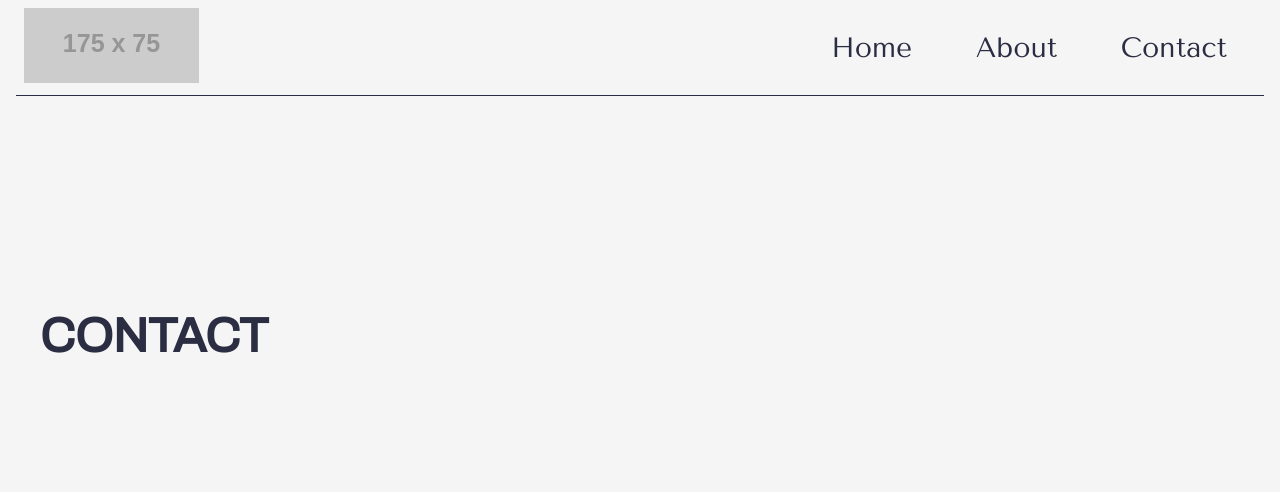
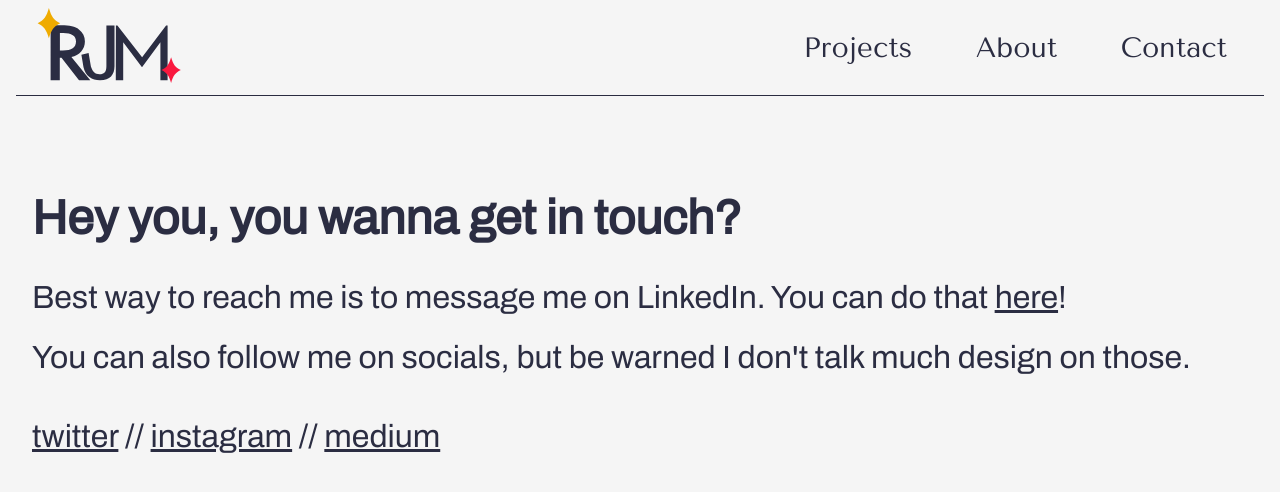
Before and after one commit to celestiiia/robyn-mackenzie, a plain HTML site: page public/contact.html in a window 1280 px wide. Drawn offline with Linux system fonts and the light colour scheme; placeholder pictures from the web are drawn by us.

Commit message:
contact update, 404 fixed

```diff
--- a/public/contact.html
+++ b/public/contact.html
@@ -12,7 +12,11 @@
     <div class="container">
       <nav class="main-nav" role="navigation">
         <div class="brand">
-          <a href="index.html"><img src="https://placehold.co/175x75" /></a>
+          <a href="index.html"><img
+            src="logo.svg"
+            alt="triangle with all three sides equal"
+            height="75px"
+            width="175px" /></a>
         </div>
 
         <div class="burger">
@@ -43,7 +47,7 @@
           aria-label="main menu"
         >
           <ul>
-            <li><a href="index.html">Home</a></li>
+            <li><a href="index.html#projects">Projects</a></li>
             <li><a href="about.html">About</a></li>
             <li><a href="contact.html">Contact</a></li>
           </ul>
@@ -51,8 +55,12 @@
       </nav>
       <!-- end nav -->
 
-      <section class="header">
-        <h2>CONTACT</h2>
+      <section class="contact">
+        <h2>Hey you, you wanna get in touch?</h2>
+        <p>Best way to reach me is to message me on LinkedIn. You can do that <a href="https://www.linkedin.com/in/robynjmackenzie/">here</a>!</p>
+        <p> You can also follow me on socials, but be warned I don't talk much design on those.</p>
+        <br>
+        <p> <a href="https://twitter.com/RobynLost">twitter</a> // <a href="https://www.instagram.com/sleepyrobyn/">instagram</a> // <a href="https://medium.com/@robynmackenzie">medium</a></p>
       </section>
     </div>
   </body>
--- a/public/style.css
+++ b/public/style.css
@@ -375,7 +375,7 @@ Project summary section for project pages (default/mobile)
 
 section.summary {
   display: grid;
-  grid-template-rows: 1fr 1fr;
+  grid-template-rows: auto;
   grid-template-columns: auto;
   grid-row-gap: 0rem;
   grid-template-areas:
@@ -489,7 +489,28 @@ figure.about-profile figcaption {
   padding-bottom: 1.5rem;
 }
 
+/* ------------------------------------------------------------------------------------
+New header section styles for contact & 404 (default / mobile)
+--------------------------------------------------------------------------------------- */
+section.contact {
+  padding-left: 1rem;
+  padding-right: 1rem;
+  padding-bottom: 10rem;
+  margin-top: 6rem;
+}
 
+section.contact h2 {
+  font-size: 3rem;
+  margin-bottom: 2rem;
+}
+
+section.contact p {
+  font-size: 2rem;
+}
+
+section.contact a {
+  text-decoration: underline;
+}
 /* -------------------------------------------------------------------------------------
 ----------------------------------------------------------------------------------------
 IMPORTANT: media query - switches on grid layout if page width is wider than 768px
```
Also changed, not shown: public/404.html (+4 -4 lines), public/about.html (+1 -1 lines), public/index.html (+1 -1 lines), public/project_BE.html (+1 -1 lines), public/project_diversify.html (+1 -1 lines), public/project_pso.html (+1 -1 lines), public/project_pulse.html (+1 -1 lines), public/project_sits.html (+1 -1 lines), public/project_template.html (+1 -1 lines), public/project_website.html (+26 -11 lines).
